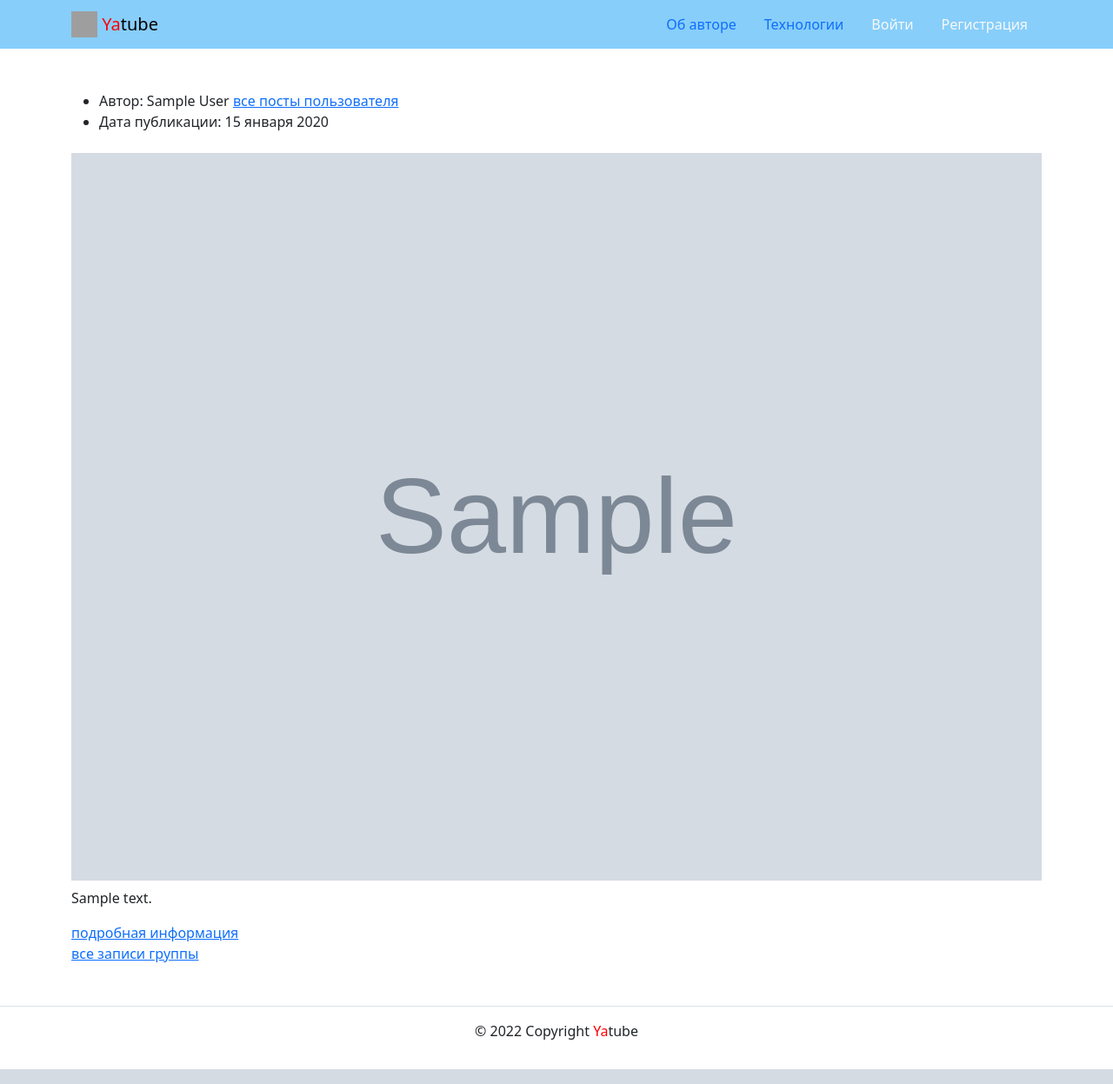
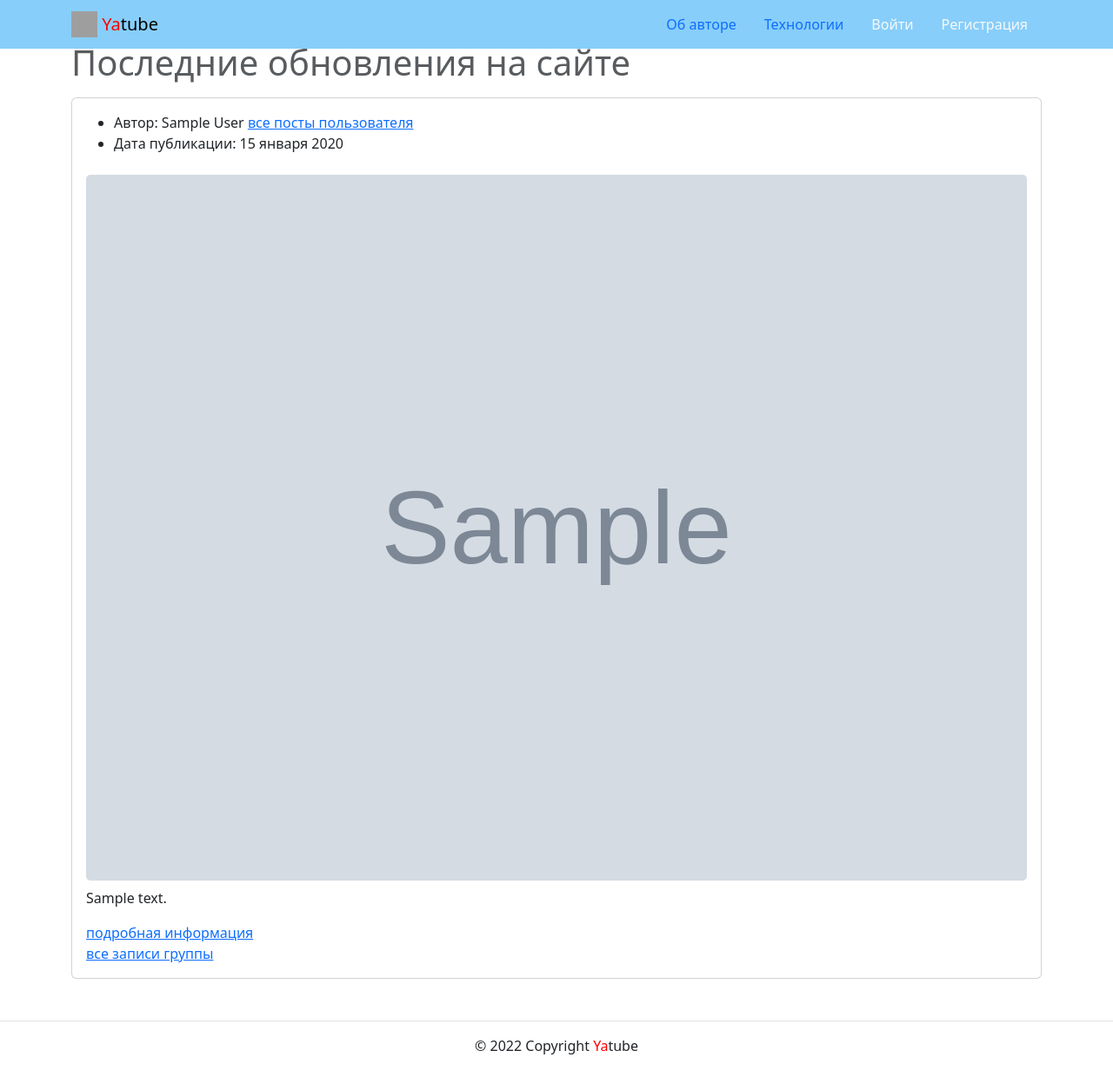
Before and after one commit to uyngruynd/hw05_final, a Django app: page / in a window 1280 px wide. Shown: the whole page at 87% size. Run offline with Django 3.2, Linux system fonts and the light colour scheme; tables that the repository leaves empty hold one stand-in row (values such as "Sample post"); grey boxes marked "Sample" are stand-in pictures; some libraries are stand-ins or nearby versions; grey boxes are pictures that could not be loaded.

Commit message:
html mod

```diff
--- a/yatube/templates/about/author.html
+++ b/yatube/templates/about/author.html
@@ -1,6 +1,8 @@
 {% extends 'base.html' %}
 {% block title %}Об авторе проекта{% endblock %}
 {% block content %}
+  <div class="py-5">
     <h1>Привет, я автор!</h1>
     <p>Замечательный геолог и опытный межпланетный путешественник.</p>
+  </div>
 {% endblock %}
--- a/yatube/templates/about/tech.html
+++ b/yatube/templates/about/tech.html
@@ -1,7 +1,7 @@
 {% extends 'base.html' %}
 {% block title %}Технологии{% endblock %}
 {% block content %}
-  <div class="row">
+  <div class="row py-5">
   <h1>Вот что я умею!</h1>
   <aside class="col-12 col-md-3">
     <ul class="list-group list-group-flush">
--- a/yatube/templates/base.html
+++ b/yatube/templates/base.html
@@ -6,16 +6,14 @@
   <meta name="viewport" content="width=device-width, initial-scale=1">
   <link rel="stylesheet" href="{% static 'css/bootstrap.min.css' %}">
   <link rel="icon" href="{% static 'img/fav/favicon.ico' %}" type="image">
-  <link rel="apple-touch-icon" sizes="180x180" href="{% static 'img/fav/apple-touch-icon.png' %}">
-  <link rel="icon" type="image/png" sizes="32x32" href="{% static 'img/fav/favicon-32x32.png' %}">
-  <link rel="icon" type="image/png" sizes="16x16" href="{% static 'img/fav/favicon-16x16.png' %}">
+  <link rel="apple-touch-icon" sizes="180x180"
+        href="{% static 'img/fav/apple-touch-icon.png' %}">
+  <link rel="icon" type="image/png" sizes="32x32"
+        href="{% static 'img/fav/favicon-32x32.png' %}">
+  <link rel="icon" type="image/png" sizes="16x16"
+        href="{% static 'img/fav/favicon-16x16.png' %}">
   <meta name="msapplication-TileColor" content="#000">
   <meta name="theme-color" content="#ffffff">
-  <style>
-    .text-field {
-        width: 100%;
-    }
-  </style>
   <title>
     {% block title %} Последние обновления на сайте {% endblock %}
   </title>
--- a/yatube/templates/includes/header.html
+++ b/yatube/templates/includes/header.html
@@ -1,9 +1,11 @@
 {% load static %}
 <header>
-  <nav class="navbar navbar-light" style="background-color: lightskyblue">
+  <nav class="navbar fixed-top navbar-light"
+       style="background-color: lightskyblue">
     <div class="container">
       <a class="navbar-brand" href="{% url 'posts:main' %}">
-        <img src="{% static 'img/logo.png' %}" width="30" height="30" class="d-inline-block align-top" alt="">
+        <img src="{% static 'img/logo.png' %}" width="30" height="30"
+             class="d-inline-block align-top" alt="">
         <span style="color:red">Ya</span>tube
       </a>
       <ul class="nav nav-pills">
@@ -52,5 +54,4 @@
       </ul>
     </div>
   </nav>
-
 </header>
--- a/yatube/templates/posts/group_list.html
+++ b/yatube/templates/posts/group_list.html
@@ -2,7 +2,7 @@
 {% load static %}
 {% block title %} Записи сообщества: {{ group }} {% endblock %}
 {% block content %}
-    <h1>{{ group.title }}</h1>
+    <h1 class="text-muted">{{ group.title }}</h1>
     <p>{{ group.description }}</p>
     {% for post in page_obj %}
       {% include 'posts/includes/post_list.html' %}
--- a/yatube/templates/posts/includes/thumbnail.html
+++ b/yatube/templates/posts/includes/thumbnail.html
@@ -1,5 +1,5 @@
 {% load thumbnail %}
-{#{% thumbnail post.image "960x339" crop="center" upscale=True as im %}#}
-{% thumbnail post.image "1024x300" crop="center" upscale=True as im %}
+{% thumbnail post.image "960x339" crop="center" upscale=True as im %}
+{#{% thumbnail post.image "1024x300" crop="center" upscale=True as im %}#}
   <img class="card-img my-2" src="{{ im.url }}">
 {% endthumbnail %}
--- a/yatube/templates/posts/index.html
+++ b/yatube/templates/posts/index.html
@@ -3,14 +3,17 @@
 {% block content %}
   {% include 'posts/includes/switcher.html' %}
   {% cache 20 index_page %}
+    <h1 class="text-muted">Последние обновления на сайте</h1>
     {% for post in page_obj %}
-      {% include 'posts/includes/post_list.html' %}
-      {% if post.group %}
-        <a href="{% url 'posts:group_list' post.group.slug %}">все записи
-          группы</a>
-      {% endif %}
-      {% if not forloop.last %}
-        <hr>{% endif %}
+      <div class="card mt-3">
+        <div class="card-body">
+          {% include 'posts/includes/post_list.html' %}
+          {% if post.group %}
+            <a href="{% url 'posts:group_list' post.group.slug %}">все записи
+              группы</a>
+          {% endif %}
+        </div>
+      </div>
     {% endfor %}
     {% include 'posts/includes/paginator.html' %}
   {% endcache %}
```
Also changed, not shown: yatube/templates/posts/follow.html (+9 -5 lines).
